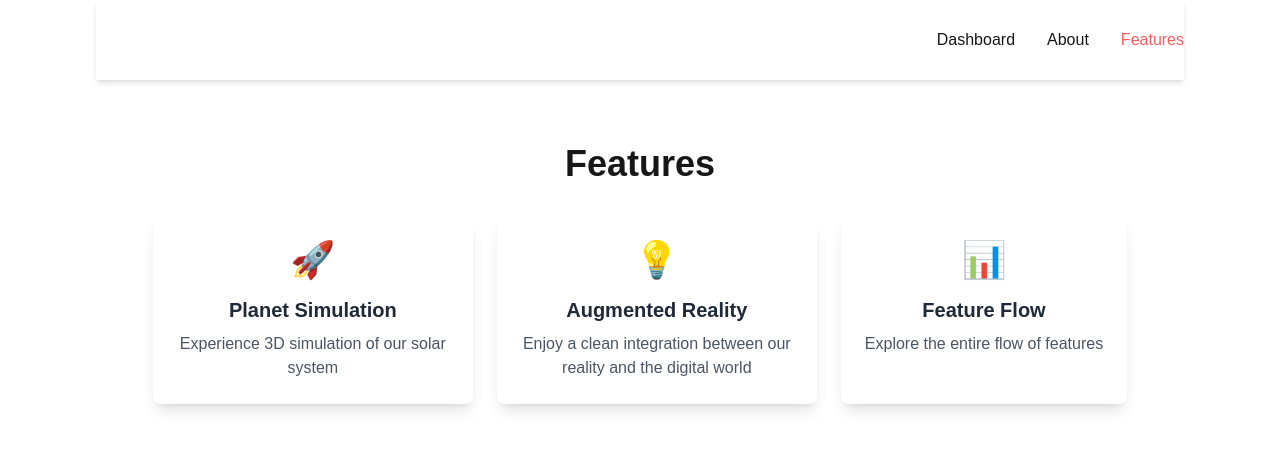
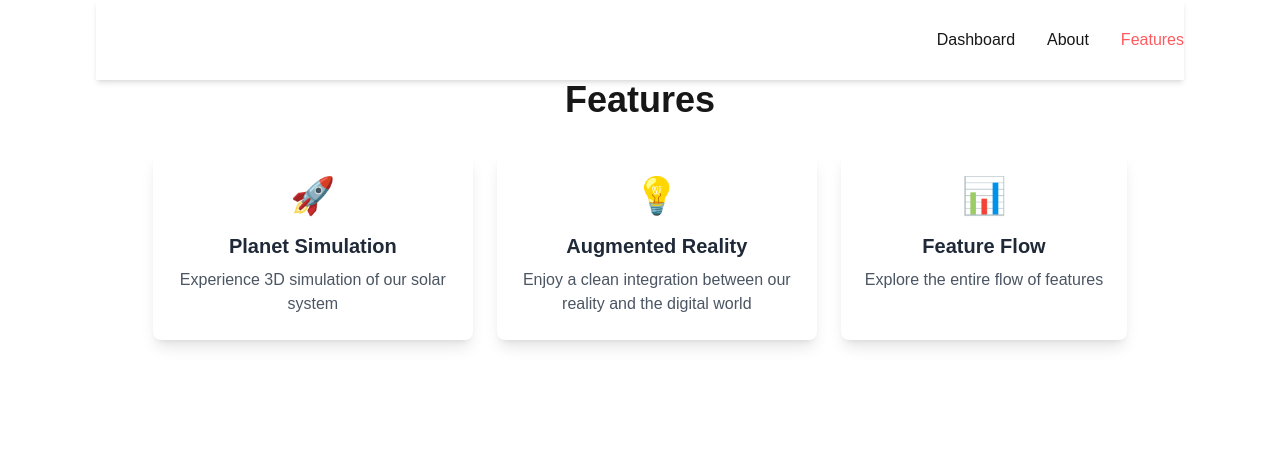
Before and after one commit to hilmifawwazsaad/GrafKom_FP, a Next.js app: page /features in a window 1280 px wide. Shown: the top 450 px of the page. Built offline with nearby package versions, Linux system fonts and the light colour scheme.

Commit message:
fix: closed back button issue

```diff
--- a/src/app/features/page.js
+++ b/src/app/features/page.js
@@ -89,7 +89,7 @@ export default function Features() {
 
   return (
     <Navbar>
-      <div className="container mx-auto text-center py-16">
+      <div className="container mx-auto text-center">
         <h1 className="text-4xl font-bold mb-8">Features</h1>
 
         {selectedFeature === null ? (
```
